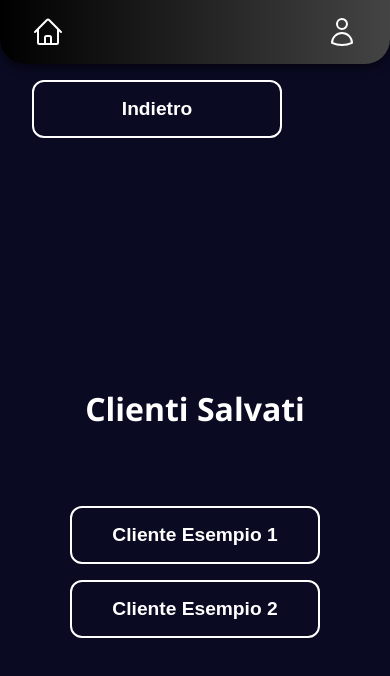
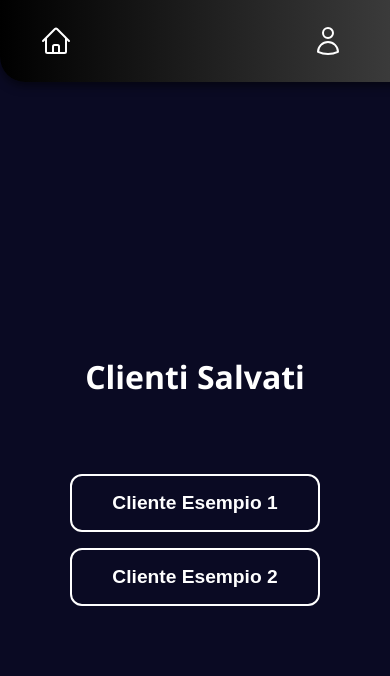
Before and after one commit to MariSeest/assesmenttools, a React (Create React App) app: page /view-clients in a window 390 px wide. Shown: the top 676 px of the page. Built offline with nearby package versions, Linux system fonts and the light colour scheme; what pdfmake would draw is missing.

Commit message:
commit toolbar and button adjustments

```diff
--- a/src/pages/Home.jsx
+++ b/src/pages/Home.jsx
@@ -1,17 +1,16 @@
 import React from "react";
 import { useNavigate } from "react-router-dom";
 import "../styles/Home.css";
-import { HomeIcon, UserIcon } from "@heroicons/react/24/outline";
+//import { HomeIcon, UserIcon } from "@heroicons/react/24/outline";
+import Toolbar from "../pages/Toolbar";
 
 export default function Home() {
     const navigate = useNavigate();
 
     return (
+
         <div className="app-container">
-            <header className="toolbar">
-                <HomeIcon className="icon" />
-                <UserIcon className="icon" onClick={() => navigate("/user-profile")} />
-            </header>
+            <Toolbar />
             <main className="main-content">
                 <button className="main-button" onClick={() => navigate("/create-client")}>
                     Crea Nuovo Cliente
@@ -24,5 +23,6 @@ export default function Home() {
                 </button>
             </main>
         </div>
+
     );
 }
--- a/src/pages/QuestionPage.jsx
+++ b/src/pages/QuestionPage.jsx
@@ -2,6 +2,7 @@ import React, { useState } from "react";
 import { useParams, useNavigate } from "react-router-dom";
 import { HomeIcon, UserIcon } from "@heroicons/react/24/outline";
 import "../styles/Home.css";
+import Toolbar from "../styles/Toolbar.css";
 
 const domandeDefault = [
     {
@@ -126,13 +127,7 @@ export default function QuestionPage() {
 
     return (
         <div className="app-container">
-            <header className="toolbar">
-                <HomeIcon className="icon" onClick={() => navigate("/")} />
-                <h2 style={{ color: "white" }}>
-                    Cliente {clientId} – Domande {startIndex + 1}–{startIndex + domandePagina.length} / {useDomande.length}
-                </h2>
-                <UserIcon className="icon" onClick={() => navigate("/user-profile")} />
-            </header>
+            <Toolbar title={`Cliente ${clientId} – Domande ${startIndex + 1}–${startIndex + domandePagina.length} / ${useDomande.length}`} />
 
 
             <main className="main-content">
--- a/src/pages/ReportGenerator.jsx
+++ b/src/pages/ReportGenerator.jsx
@@ -1,6 +1,10 @@
 import pdfMake from 'pdfmake/build/pdfmake';
 import pdfFonts from 'pdfmake/build/vfs_fonts';
 import "../styles/ReportGenerator.css";
+import "../styles/Home.css";
+import Toolbar from "../pages/Toolbar";
+import React from "react";
+
 
 pdfMake.vfs = pdfFonts.vfs;
 
@@ -49,10 +53,14 @@ export default function ReportGenerator() {
     };
 
     return (
-        <div className="main-content">
-            <button className="main-button" onClick={generateReport}>
-                Genera Report NIS2
-            </button>
+        <div className="app-container">
+            <Toolbar />
+            <main className="main-content">
+                <button className="main-button" onClick={generateReport}>
+                    Genera Report NIS2
+                </button>
+            </main>
         </div>
+
     );
 }
--- /dev/null
+++ b/src/pages/Toolbar.jsx
@@ -0,0 +1,20 @@
+import React from "react";
+import { useNavigate } from "react-router-dom";
+import { HomeIcon, UserIcon } from "@heroicons/react/24/outline";
+import "../styles/Home.css";
+
+export default function Toolbar() {
+    const navigate = useNavigate();
+
+    return (
+        <header className="toolbar">
+            <div className="toolbar-icon-left">
+                <HomeIcon className="icon" onClick={() => navigate("/")} />
+            </div>
+            <div className="toolbar-icon-right">
+                <UserIcon className="icon" onClick={() => navigate("/user-profile")} />
+            </div>
+        </header>
+
+    );
+}
--- a/src/pages/UserProfile.jsx
+++ b/src/pages/UserProfile.jsx
@@ -2,6 +2,8 @@ import React from "react";
 import "../styles/UserProfile.css";
 import { HomeIcon } from "@heroicons/react/24/outline";
 import { useNavigate } from "react-router-dom";
+import Toolbar from "../styles/Toolbar.css";
+
 
 export default function UserProfile() {
     const navigate = useNavigate();
@@ -23,10 +25,7 @@ export default function UserProfile() {
 
     return (
         <div className="profile-container">
-            <header className="toolbar">
-                <HomeIcon className="icon" onClick={() => navigate("/")} />
-                <h2 className="profile-title">Profilo Utente</h2>
-            </header>
+            <Toolbar />
 
             <main className="profile-main">
                 <div className="profile-box">
--- a/src/pages/ViewClients.jsx
+++ b/src/pages/ViewClients.jsx
@@ -1,7 +1,8 @@
 import React from "react";
 import { useNavigate } from "react-router-dom";
-import { HomeIcon, UserIcon } from "@heroicons/react/24/outline";
 import "../styles/Home.css";
+import "../styles/Toolbar.css";
+import Toolbar from "./Toolbar";
 
 export default function ViewClients() {
     const navigate = useNavigate();
@@ -17,12 +18,8 @@ export default function ViewClients() {
 
     return (
         <div className="app-container">
-            <header className="toolbar">
-                <HomeIcon className="icon" onClick={() => navigate("/")} />
-                <UserIcon className="icon" onClick={() => navigate("/user-profile")} />
-            </header>
+            <Toolbar /> {/* ✅ Componente inserito */}
 
-            {/* Bottone Indietro sotto la toolbar */}
             <div style={{ alignSelf: "flex-start", margin: "1rem 2rem" }}>
                 <button className="main-button" onClick={handleGoBack}>
                     Indietro
--- a/src/styles/Home.css
+++ b/src/styles/Home.css
@@ -10,17 +10,6 @@ body {
     height: 100vh;
     display: flex;
     flex-direction: column;
-}
-
-.toolbar {
-    display: flex;
-    justify-content: space-between;
-    align-items: center;
-    padding: 1rem 2rem;
-    background: linear-gradient(to right, #000000, #444444);
-    border-bottom-left-radius: 25px;
-    border-bottom-right-radius: 25px;
-    box-shadow: 0 4px 10px rgba(0, 0, 0, 0.5);
 }
 
 /* Layout a griglia per domande */
@@ -43,6 +32,8 @@ body {
     flex-direction: column;
     gap: 1rem;
     box-shadow: 0 0 10px rgba(255, 255, 255, 0.05);
+    min-height: 550px; /* Altezza minima uniforme */
+    justify-content: space-between;
 }
 
 .icon {
@@ -70,13 +61,12 @@ body {
     border-radius: 12px;
     cursor: pointer;
     transition: all 0.3s ease;
-    width: 250px; /* ✅ Larghezza fissa per tutti i pulsanti */
+    width: 250px;
     max-width: 100%;
     text-align: center;
     display: inline-block;
     box-sizing: border-box;
 }
-
 
 .main-button:hover {
     background-color: white;
@@ -111,7 +101,6 @@ body {
     box-sizing: border-box;
 }
 
-/* Impedisce il resize manuale della textarea e mantiene il contenuto leggibile */
 textarea.form-input {
     resize: none;
     overflow-wrap: break-word;
@@ -119,7 +108,6 @@ textarea.form-input {
     max-height: 150px;
 }
 
-/* Impedisce agli input di uscire dal box */
 input.form-input {
     overflow: hidden;
     text-overflow: ellipsis;
@@ -152,25 +140,19 @@ input.form-input {
     margin-top: 20px;
     text-align: center;
 }
+
 .button-group {
     display: flex;
     gap: 20px;
     justify-content: center;
     margin-bottom: 40px;
 }
-/* Forza altezza minima uniforme per ogni box */
-.box {
-    background-color: rgba(255, 255, 255, 0.05);
-    border: 1px solid #555;
-    border-radius: 16px;
-    padding: 16px;
-    color: white;
+
+.button-group-inside {
     display: flex;
-    flex-direction: column;
-    gap: 1rem;
-    box-shadow: 0 0 10px rgba(255, 255, 255, 0.05);
-    min-height: 550px; /* Altezza minima uniforme */
-    justify-content: space-between;
+    justify-content: center;
+    gap: 20px;
+    flex-wrap: wrap;
 }
 
 /* Uniforma altezza e stile dei campi */
@@ -195,14 +177,12 @@ textarea.form-input {
     overflow-wrap: break-word;
 }
 
-/* Testi interni ai box */
 .box p {
     margin: 0;
     font-size: 14px;
     line-height: 1.4;
 }
 
-/* Titoli coerenti */
 .form-title {
     color: white;
     font-size: 16px;
@@ -210,10 +190,3 @@ textarea.form-input {
     text-align: center;
     margin-bottom: 0.5rem;
 }
-.button-group,
-.button-group-inside {
-    display: flex;
-    justify-content: center;
-    gap: 20px;
-    flex-wrap: wrap;
-}
--- /dev/null
+++ b/src/styles/Toolbar.css
@@ -0,0 +1,54 @@
+.toolbar {
+    position: fixed;
+    top: 0;
+    left: 0;
+    width: 100vw;
+    height: 60px;
+    display: flex;
+    justify-content: space-between;
+    align-items: center;
+    padding: 0 1.5rem; /* Questo è fondamentale */
+    background: linear-gradient(to right, #000000, #444444);
+    border-bottom-left-radius: 25px;
+    border-bottom-right-radius: 25px;
+    box-shadow: 0 4px 10px rgba(0, 0, 0, 0.5);
+    z-index: 1000;
+}
+
+.toolbar-icon-left,
+.toolbar-icon-right {
+    display: flex;
+    align-items: center;
+    justify-content: center;
+}
+
+
+
+
+.icon {
+    height: 2rem;
+    width: 2rem;
+    color: white;
+    cursor: pointer;
+    padding: 0.5rem; /* 🧠 aumenta area cliccabile */
+    box-sizing: content-box; /* assicura che padding non faccia overflow */
+}
+.icon:last-child {
+    margin-right: 70px; /* o 16px se vuoi più spazio */
+}
+
+
+/* Responsive per mobile */
+@media screen and (max-width: 600px) {
+    .toolbar {
+        height: 50px;
+        padding: 0 1rem;
+        border-bottom-left-radius: 15px;
+        border-bottom-right-radius: 15px;
+    }
+
+    .icon {
+        height: 1.5rem;
+        width: 1.5rem;
+    }
+}
```
Also changed, not shown: src/styles/ViewClients.css (added).
